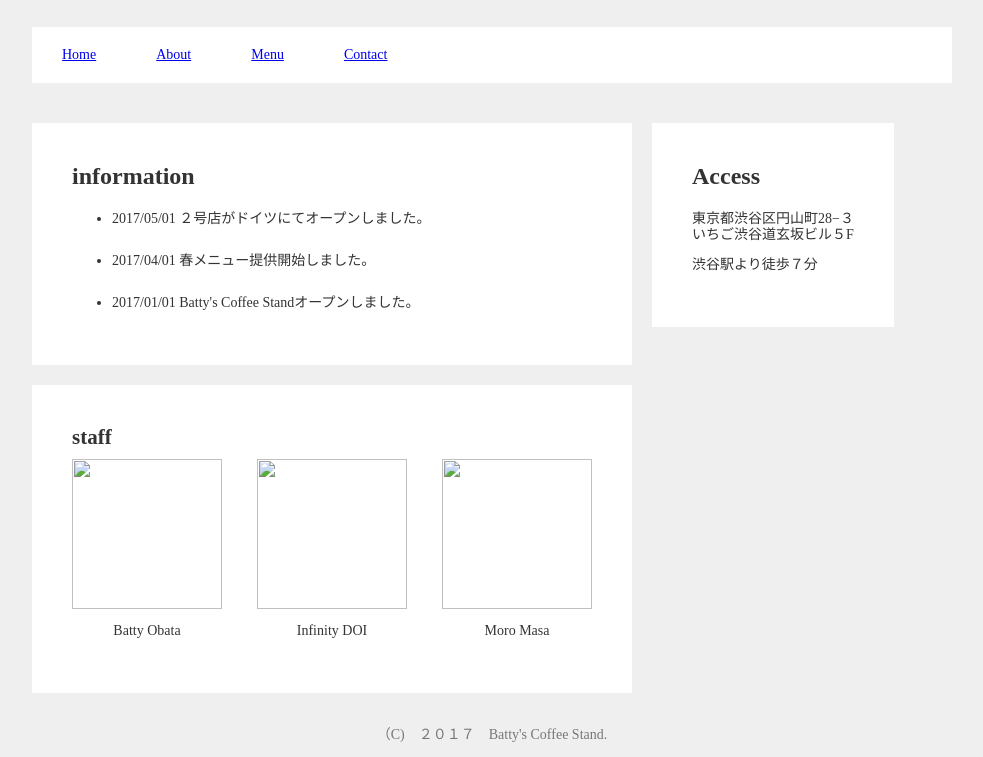
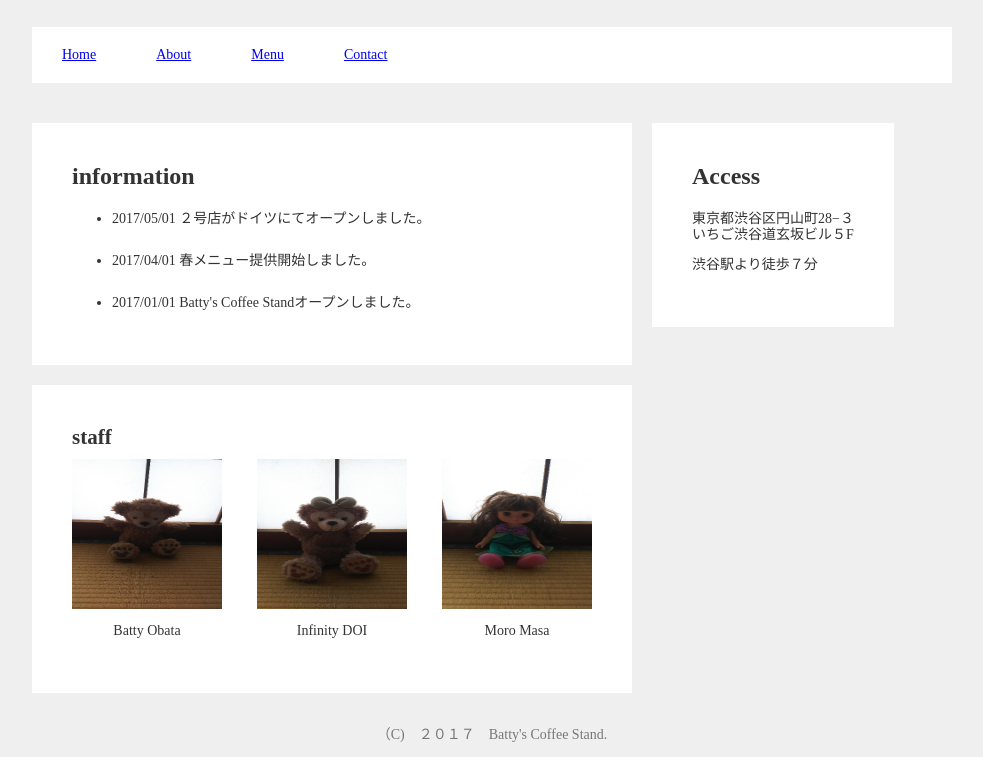
Before and after one commit to 20-kurihara-nbo/html-css, a plain HTML site: page batty_coffee_stand/index.html in a window 1280 px wide. Shown: the part 110-867 px from the top of the page, without its empty margins (148-1131 px from the left). Drawn offline with Linux system fonts and the light colour scheme.

Commit message:
画像ファイルアップロード

```diff
--- a/batty_coffee_stand/index.html
+++ b/batty_coffee_stand/index.html
@@ -36,15 +36,15 @@
                         <h2 class="text~title">staff</h2>
                           <div class="staff-list-area">
                               <div class="staff-list">
-                                  <img src="./staff_01.jpg" class="staff-image">
+                                  <img src="DSC_0016.JPG" class="staff-image">
                                   <p class="staff-name">Batty Obata</p>
                               </div>
                               <div class="staff-list">
-                                  <img src="./staff_02.jpg" class="staff-image">
+                                  <img src="DSC_0017.JPG" class="staff-image">
                                   <p class="staff-name">Infinity DOI</p>
                               </div>
                               <div class="staff-list">
-                                  <img src="./staff_03.jpg" class="staff-image">
+                                  <img src="DSC_0018.JPG" class="staff-image">
                                   <p class="staff-name">Moro Masa</p>
                               </div>
                           </div>
```
Also changed, not shown: batty_coffee_stand/DSC_0016.JPG (added), batty_coffee_stand/DSC_0017.JPG (added), batty_coffee_stand/DSC_0018.JPG (added).
